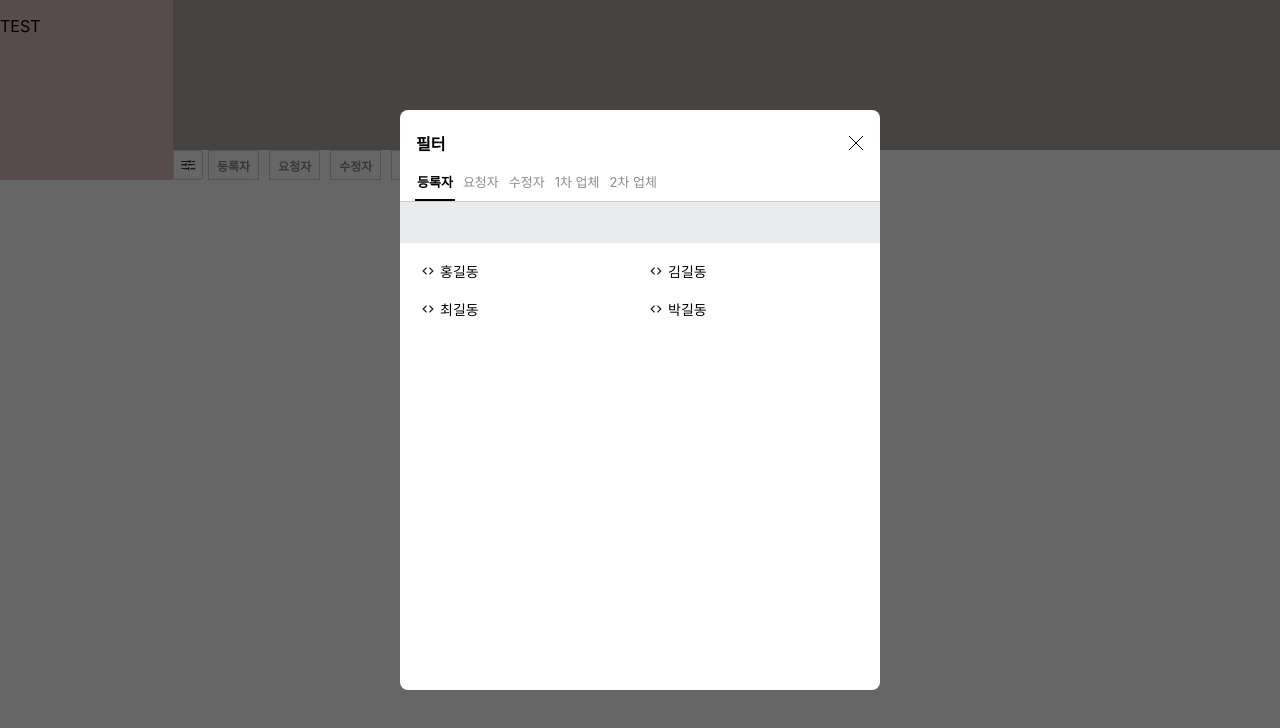
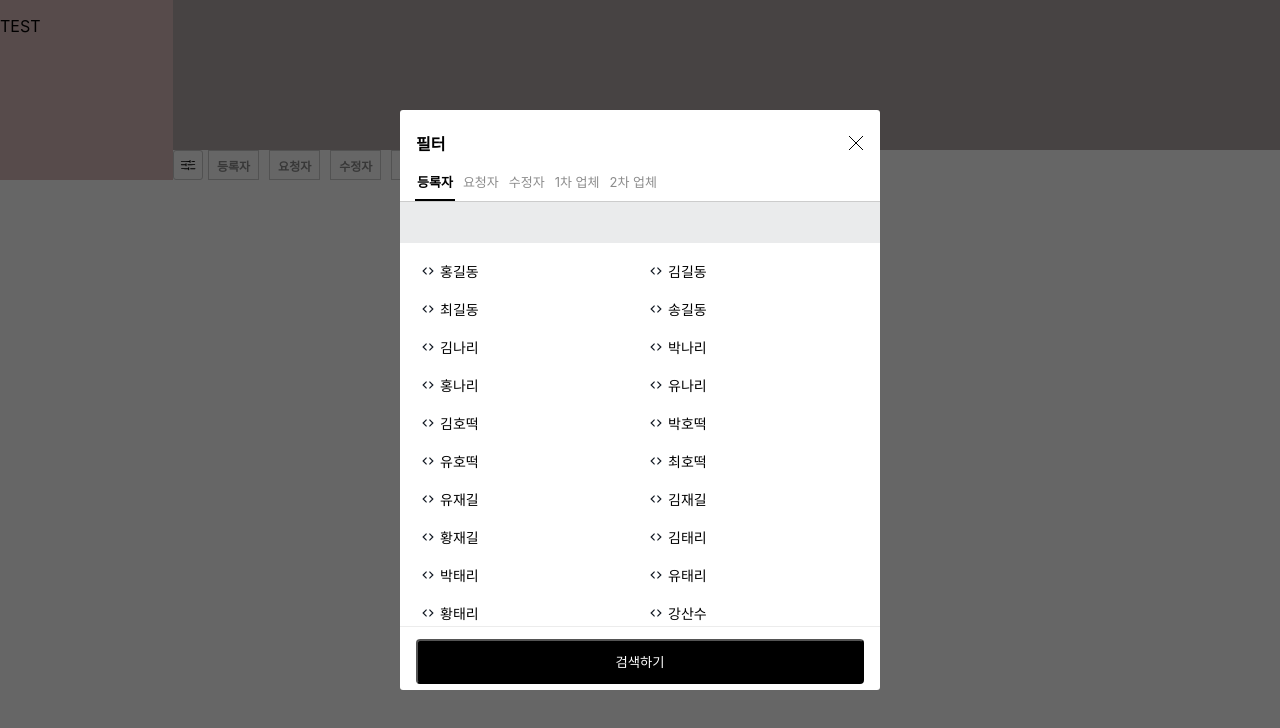
Before and after one commit to bavuchoko/js-search-flter, a React (Create React App) app: page / in a window 1280 px wide. Both pictures are taken after a click on the element 187 px from the left and 165 px from the top of the page. Shown: the top 728 px of the page. Built offline with nearby package versions, Linux system fonts and the light colour scheme.

Commit message:
[add] 필터내 재새 조회

```diff
--- a/src/App.tsx
+++ b/src/App.tsx
@@ -1,13 +1,37 @@
 import React from 'react';
 import JsSearchFilter from "./app/JsSearchFilter";
+import {Filter} from "./app/type/Types";
 
 function App() {
 
     const user =[
-        {id:1, name:'홍길동'},
-        {id:2, name:'김길동'},
-        {id:3, name:'최길동'},
-        {id:4, name:'박길동'},
+        {id:1, name:'홍길동', department:{id: 1, name:'개발부'}, company:{id:'1', name:'업체'}},
+        {id:2, name:'김길동', department:{id: 1, name:'개발부'}, company:{id:'1', name:'업체'}},
+        {id:3, name:'최길동', department:{id: 1, name:'개발부'}, company:{id:'1', name:'업체'}},
+        {id:4, name:'송길동', department:{id: 1, name:'개발부'}, company:{id:'1', name:'업체'}},
+        {id:5, name:'김나리', department:{id: 1, name:'개발부'}, company:{id:'1', name:'업체'}},
+        {id:6, name:'박나리', department:{id: 1, name:'개발부'}, company:{id:'1', name:'업체'}},
+        {id:7, name:'홍나리', department:{id: 1, name:'개발부'}, company:{id:'1', name:'업체'}},
+        {id:8, name:'유나리', department:{id: 1, name:'개발부'}, company:{id:'1', name:'업체'}},
+        {id:9, name:'김호떡', department:{id: 1, name:'개발부'}, company:{id:'1', name:'업체'}},
+        {id:10, name:'박호떡', department:{id: 1, name:'개발부'}, company:{id:'1', name:'업체'}},
+        {id:11, name:'유호떡', department:{id: 1, name:'개발부'}, company:{id:'1', name:'업체'}},
+        {id:12, name:'최호떡', department:{id: 1, name:'개발부'}, company:{id:'1', name:'업체'}},
+        {id:13, name:'유재길', department:{id: 1, name:'개발부'}, company:{id:'1', name:'업체'}},
+        {id:14, name:'김재길', department:{id: 1, name:'개발부'}, company:{id:'1', name:'업체'}},
+        {id:15, name:'황재길', department:{id: 1, name:'개발부'}, company:{id:'1', name:'업체'}},
+        {id:16, name:'김태리', department:{id: 1, name:'개발부'}, company:{id:'1', name:'업체'}},
+        {id:17, name:'박태리', department:{id: 1, name:'개발부'}, company:{id:'1', name:'업체'}},
+        {id:18, name:'유태리', department:{id: 1, name:'개발부'}, company:{id:'1', name:'업체'}},
+        {id:19, name:'황태리', department:{id: 1, name:'개발부'}, company:{id:'1', name:'업체'}},
+        {id:20, name:'강산수', department:{id: 1, name:'개발부'}, company:{id:'1', name:'업체'}},
+        {id:21, name:'홍산수', department:{id: 1, name:'개발부'}, company:{id:'1', name:'업체'}},
+        {id:22, name:'최산수', department:{id: 1, name:'개발부'}, company:{id:'1', name:'업체'}},
+        {id:23, name:'박산수', department:{id: 1, name:'개발부'}, company:{id:'1', name:'업체'}},
+        {id:24, name:'이길순', department:{id: 1, name:'개발부'}, company:{id:'1', name:'업체'}},
+        {id:25, name:'김길순', department:{id: 1, name:'개발부'}, company:{id:'1', name:'업체'}},
+        {id:25, name:'황길순', department:{id: 1, name:'개발부'}, company:{id:'1', name:'업체'}},
+        {id:25, name:'나길순', department:{id: 1, name:'개발부'}, company:{id:'1', name:'업체'}},
     ]
     const company =[
         {id:1, name:'NC'},
@@ -18,7 +42,8 @@ function App() {
     const createdBy ={
         label:"등록자",
         key:'createdBy',
-        data: user
+        data: user,
+        groupBy:["departments", "company"]
     }
 
     const updatedBy ={
@@ -45,7 +70,7 @@ function App() {
         key:'secondMngCompany',
         data: company
     }
-    const filters =[createdBy, requestedBy, updatedBy, fistMngCompany, secondMngCompany];
+    const filters:Filter[] =[createdBy, requestedBy, updatedBy, fistMngCompany, secondMngCompany];
   return (
     <div className="App" style={{width:'100%', display:"flex"}}>
 
--- a/src/app/JsSearchFilter.tsx
+++ b/src/app/JsSearchFilter.tsx
@@ -48,7 +48,7 @@ const JsSearchFilter: FC<FilterProps> =({filter =[], onValueChange=undefined, on
                 ))}
             </div>
 
-            { isOpen && <Modal close={close} filter={filter} values={values}  handle={handle} reset={reset} clicked={clicked} setClicked={setClicked}/> }
+            { isOpen && <Modal close={close} filter={filter} values={values}  handle={handle} reset={reset} clicked={clicked} setClicked={setClicked} onSearch={onSearch}/> }
 
             { values &&
             <div className={`no-scroll`} style={{width:'100%', background:'green' , overflowY:'auto', padding:'5px 0'}} >
--- a/src/app/type/Types.ts
+++ b/src/app/type/Types.ts
@@ -1,5 +1,4 @@
 import React from "react";
-import {behaviorPlugin} from "@testing-library/user-event/dist/keyboard/types";
 
 
 export type Filter = {
@@ -8,6 +7,7 @@ export type Filter = {
     data :any[];
     type?: string;
     recursive?:boolean;
+    groupBy?:string[];
 }
 
 type ObjectType = {
@@ -21,6 +21,7 @@ export type FilterProps ={
     filter? : Filter[]
     onValueChange ?: (value: ValueType | null) => void;
     onSearch ?: (value: ValueType | null) => void;
+    onApiRequest? :(params: string[])=>void;
 }
 
 
--- /dev/null
+++ b/src/app/uitls/Group.tsx
@@ -0,0 +1,31 @@
+import GroupData from "./GroupData";
+import React, {FC} from "react";
+import {Filter} from "../type/Types";
+
+type GroupProps ={
+    clicked :Filter;
+    handle?: (key: string, val: number) => void;
+}
+
+
+const Group:FC<GroupProps> =({clicked, handle})=>{
+
+    return(
+        <div
+            style={{
+                display: 'flex',
+                flexWrap: 'wrap',
+                gap: '8px',
+                height: '383px',
+                padding: '16px 16px',
+                overflowY: 'auto',
+                alignContent: 'flex-start',
+            }}
+        >
+            {clicked?.data.map(el => (
+                <GroupData option={el} handle={handle} clicked={clicked}/>
+            ))}
+        </div>
+    )
+}
+export default Group
--- a/src/app/uitls/SelectedOption.tsx
+++ b/src/app/uitls/GroupData.tsx
@@ -9,15 +9,22 @@ type OptionProps={
 }
 
 
-const SelectedOption:FC<OptionProps> =({option, handle, clicked})=>{
+const GroupData:FC<OptionProps> =({option, handle, clicked})=>{
 
     return (
         <div key={option.id} className={`no-drag`}
-             style={{marginBottom: '6px', fontSize: '14px', display: 'flex', alignItems: 'center', cursor: 'pointer'}}
+             style={{
+                 marginBottom: '6px',
+                 fontSize: '14px',
+                 width:'calc(50% - 4px)',
+                 display: 'flex',
+                 alignItems: 'center',
+                 cursor: 'pointer'
+             }}
              onClick={() => handle?.(clicked.key, Number(option.id))}>
             <CodeIcon style={{width:'24px', height:'24px'}} />
             <span style={{marginRight: '8px'}}>{option.name}</span>
         </div>
     )
 }
-export default SelectedOption
+export default GroupData
--- a/src/app/uitls/Modal.tsx
+++ b/src/app/uitls/Modal.tsx
@@ -2,7 +2,8 @@ import React, {FC, useEffect, useRef, useState} from "react";
 import CloseIcon from "./CloseIcon";
 import {Filter, ValueType} from "../type/Types";
 import useDragScroll from "../hook/useDragScroll";
-import SelectedOption from "./SelectedOption";
+import GroupData from "./GroupData";
+import Group from "./Group";
 
 type ModalProps ={
     close?:()=>void;
@@ -12,9 +13,10 @@ type ModalProps ={
     reset?: () => void;
     clicked?:Filter | null;
     setClicked?:(click:Filter) =>void;
+    onSearch?:(values: ValueType | null )=>void;
 }
 
-const Modal:FC<ModalProps> =({close=undefined, filter, values, handle, reset, clicked,setClicked})=>{
+const Modal:FC<ModalProps> =({close=undefined, filter, values, handle, reset, clicked,setClicked, onSearch})=>{
 
 
     const optionsRef = useRef<HTMLDivElement>(null);
@@ -26,7 +28,7 @@ const Modal:FC<ModalProps> =({close=undefined, filter, values, handle, reset, cl
             setClicked?.(filter[0]);
         }
     }, [clicked, filter]);
-    console.log(values)
+
     return(
         <>
             <div
@@ -49,7 +51,7 @@ const Modal:FC<ModalProps> =({close=undefined, filter, values, handle, reset, cl
                     backgroundColor:'white',
                     width:'480px',
                     height:'580px',
-                    borderRadius:'8px',
+                    borderRadius:'3px',
                     top:'50%',
                     left:'50%',
                     transform:'translate(-50%, -50%)',
@@ -141,20 +143,34 @@ const Modal:FC<ModalProps> =({close=undefined, filter, values, handle, reset, cl
                     )}
                 </div>
 
-                {/*선택한 옵션값*/}
+                {/* 조회된 옵션값 */}
+                {clicked && (
+                    <Group clicked={clicked} handle={handle}/>
+                )}
+
                 <div
                     style={{
-                        display: 'grid',
-                        gridTemplateColumns: '1fr 1fr',
-                        gap: '8px',
-                        padding:'16px 16px'
+                        height: '70px',
+                        borderTop:'1px solid var(--innerBorder)',
+                        padding:'12px 16px'
                     }}
                 >
-                    {clicked?.data.map(el => (
-                        <SelectedOption option={el} handle={handle} clicked={clicked} />
-                    ))}
+                    <button
+                        className={`active`}
+                        style={{
+                            width:'100%',
+                            height:'100%',
+                            background:'black',
+                            borderRadius:'4px',
+                            color:'white',
+                            cursor:'pointer',
+                        }}
+                        onClick={()=>onSearch?.(values ?? null)}
+                    >
+                        검색하기
+                    </button>
+
                 </div>
-
 
             </div>
         </>
--- a/src/index.css
+++ b/src/index.css
@@ -29,6 +29,7 @@ code {
 :root {
   --vh: 100%;
   --border: rgb(204, 204, 204);
+  --innerBorder: rgb(236, 236, 236);
   --font-size:12px;
   --hover: rgb(124, 124, 124);
   --tw-bg-opacity:0.6;
@@ -122,3 +123,6 @@ code {
   margin: 0;
 
 }
+.active:active{
+  scale: 99.5%;
+}
```
